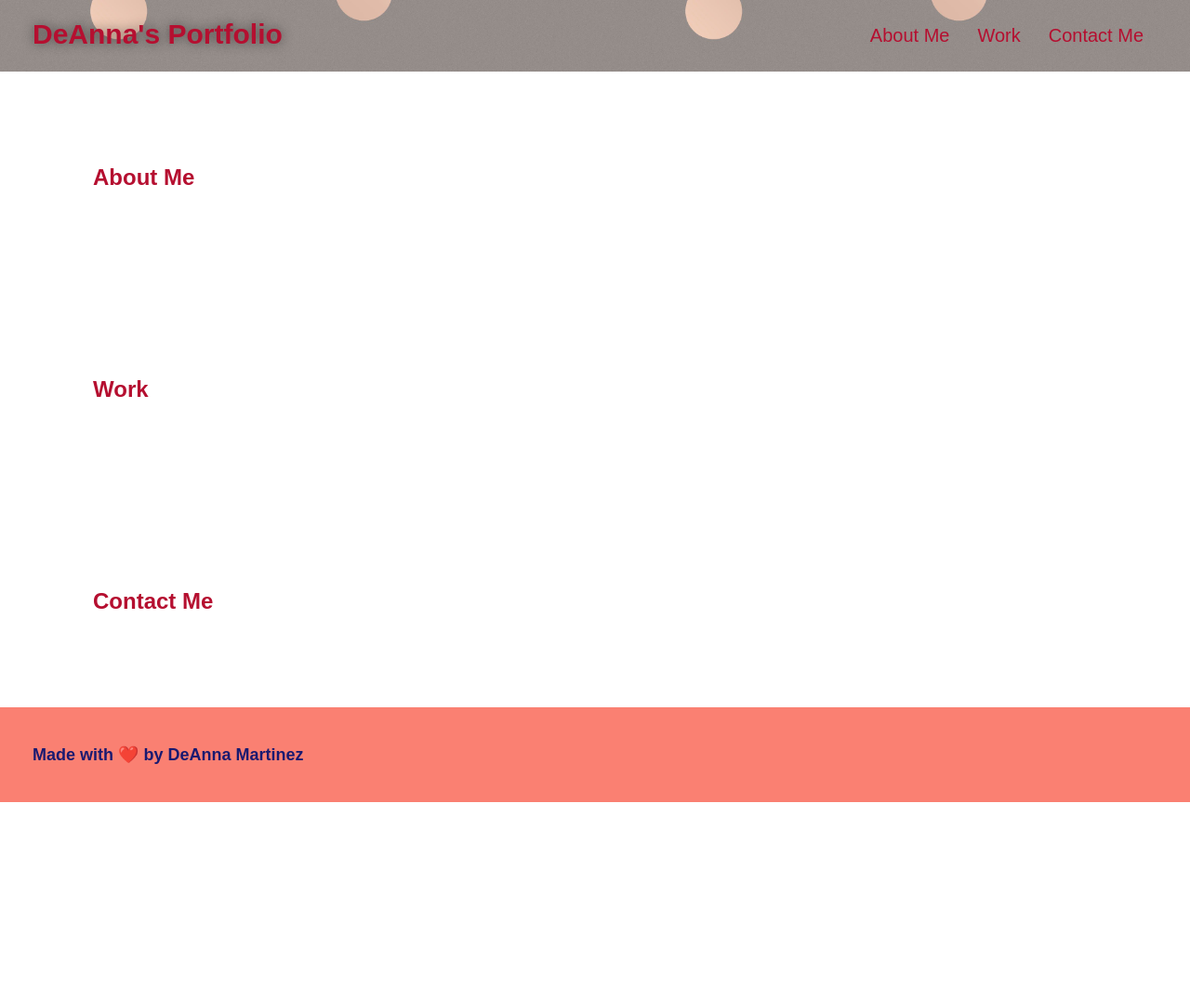
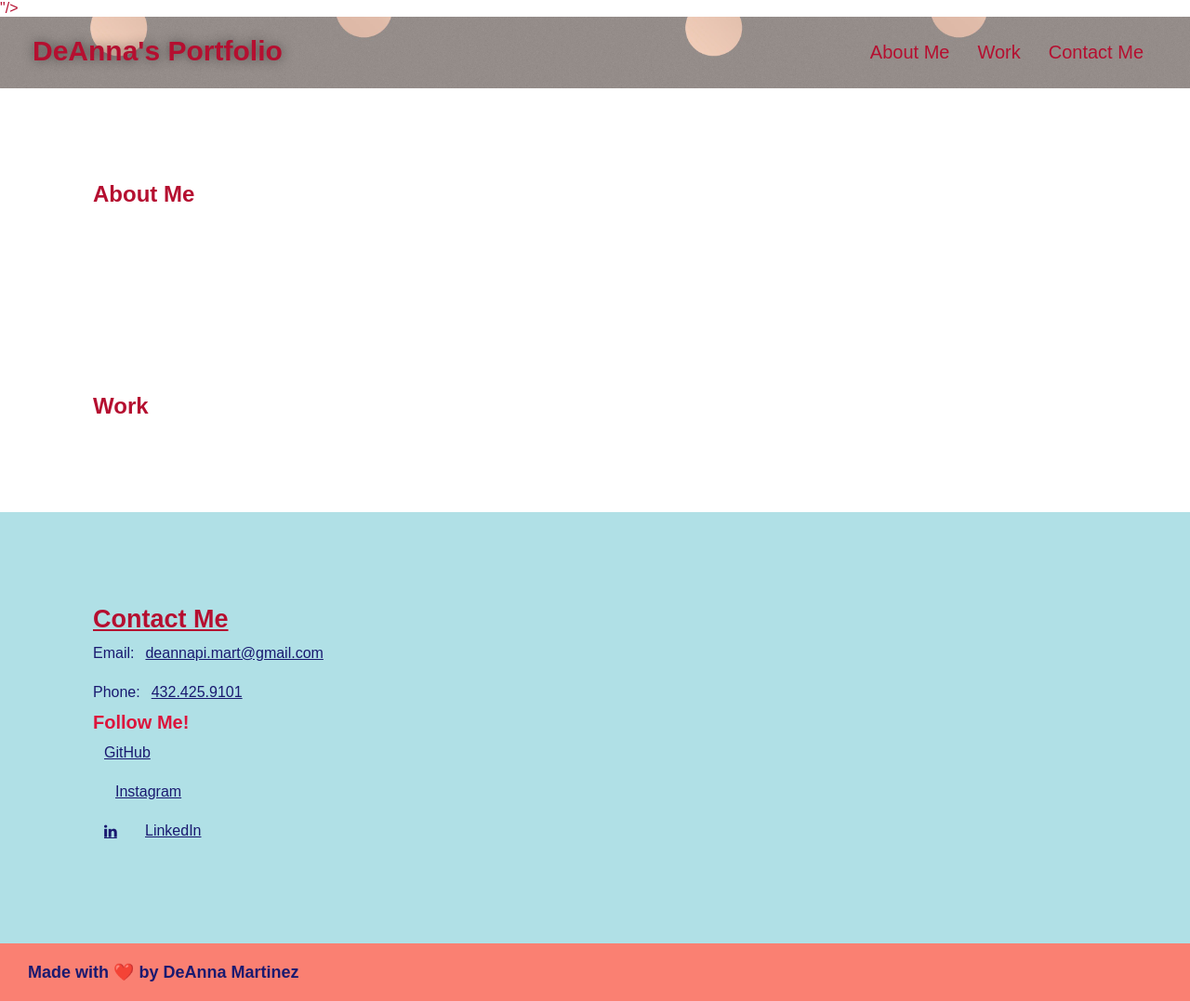
Before and after one commit to deannapi/portfolio, a plain HTML site: page assets/index.html in a window 1280 px wide. Shown: the top 1077 px of the page at 93% size. Before the commit the page ends 863 px from the top, so only its background shows below. Drawn offline with Linux system fonts and the light colour scheme.

Commit message:
contact me section

```diff
--- a/assets/css/style.css
+++ b/assets/css/style.css
@@ -70,7 +70,7 @@ section {
 footer {
     background: var(--color-one);
     width: 100%;
-    padding: 40px 35px;
+    padding: 20px 30px;
     display: flex;
     justify-content: space-between;
     flex-wrap: wrap;
@@ -81,3 +81,49 @@ footer h2 {
     font-size: 18px;
     margin: 0;
 }
+
+.contact {
+    background-color: #B0E0E6;
+    font-style: normal;
+    font-size: 18px;
+}
+
+.contact h2 {
+    text-decoration: underline;
+}
+
+.contact address ul li {
+    font-style: normal;
+    font-size: 16px;
+    display: flex;
+    flex-wrap: wrap;
+    align-items: center;
+    color: #191970;
+}
+
+.contact address ul li a {
+    display: flex;
+    justify-content: space-between;
+    flex-wrap: wrap;
+    font-size: 16px;
+    font-style: normal;
+    color: #191970;
+    padding: 12px;
+    width: 20px;
+}
+
+.contact address ul li a:hover {
+    opacity: 0.85;
+    color: #B50F30;
+}
+
+.contact address p {
+    font-size: 20px;
+    color: 	#DC143C;
+    font-weight: bold;
+    font-style: normal;
+}
+
+.social-media {
+
+}
--- a/assets/index.html
+++ b/assets/index.html
@@ -4,6 +4,7 @@
     <meta charset="UTF-8" />
     <title>Portfolio</title>
     <link rel="stylesheet" href="./css/style.css" />
+    <link rel="stylesheet" href="https://stackpath.bootstrapcdn.com/font-awesome/4.7.0/css/font-awesome.min.css" rel="stylesheet" integrity="sha384-wvfXpqpZZVQGK6TAh5PVlGOfQNHSoD2xbE+QkPxCAFlNEevoEH3Sl0sibVcOQVnN" crossorigin="anonymous">"/>
   </head>
   <body>
     <header>
@@ -45,12 +46,34 @@
     </section>
 
     <!--Contact Me-->
-    <section id="contact-me">
-      <div>
+    <section id="contact-me" class="contact">
+
         <h2>Contact Me</h2>
-          <p>
-
-          </p>
+          <div class="contact">
+            <address>
+              <ul>
+                <li>Email:
+                  <a href="mailto:deannapi.mart@gmail.com">deannapi.mart@gmail.com</a>
+                </li>
+                <li>Phone:
+                  <a href="tel:14324259101">432.425.9101</a>
+                </li>
+                <p class="social-media"> Follow Me!
+                  <li>
+                    <a href="https://github.com/deannapi">GitHub</a>
+                  </li>
+                  <li>
+                    <i class="fab fa-instagram"></i>
+                    <a href="http://www.instagram.com/deannapi">Instagram</a>
+                  </li>
+                  <li>
+                    <a href="#" class="fa fa-linkedin"></a>
+                    <a href="https://www.linkedin.com/in/deanna-martinez-63539a137/">LinkedIn</a>
+                  </li>
+                </p>
+              </ul>
+            </address>
+          </div>
       </div>
     </section>
 
```
